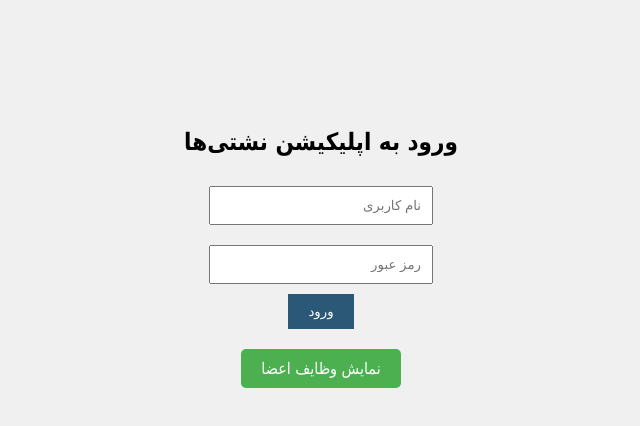
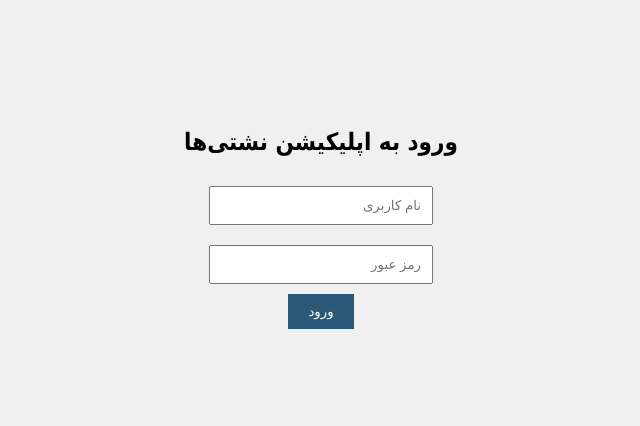
Before and after one commit to imanghaibi/nasht, a plain HTML site: page login.html in a window 1280 px wide. Shown: the whole page, without its empty margins (319-959 px from the left). Drawn offline with Linux system fonts and the light colour scheme.

Commit message:
Update login.html

```diff
--- a/login.html
+++ b/login.html
@@ -38,18 +38,11 @@
 
       if (user === 'admin' && pass === '1234') {
         alert('ورود موفقیت‌آمیز بود!');
-        // بعداً می‌تونی به صفحه وظایف هدایتش کنی
         window.location.href = 'tasks.html';
       } else {
         alert('نام کاربری یا رمز اشتباه است!');
       }
     }
   </script>
-  <div style="text-align: center; margin-top: 30px;">
-  <a href="tasks.html" style="text-decoration: none; background-color: #4CAF50; color: white; padding: 10px 20px; border-radius: 5px;">نمایش وظایف اعضا</a>
-</div>
 </body>
 </html>
-
-</body>
-</html>
```
